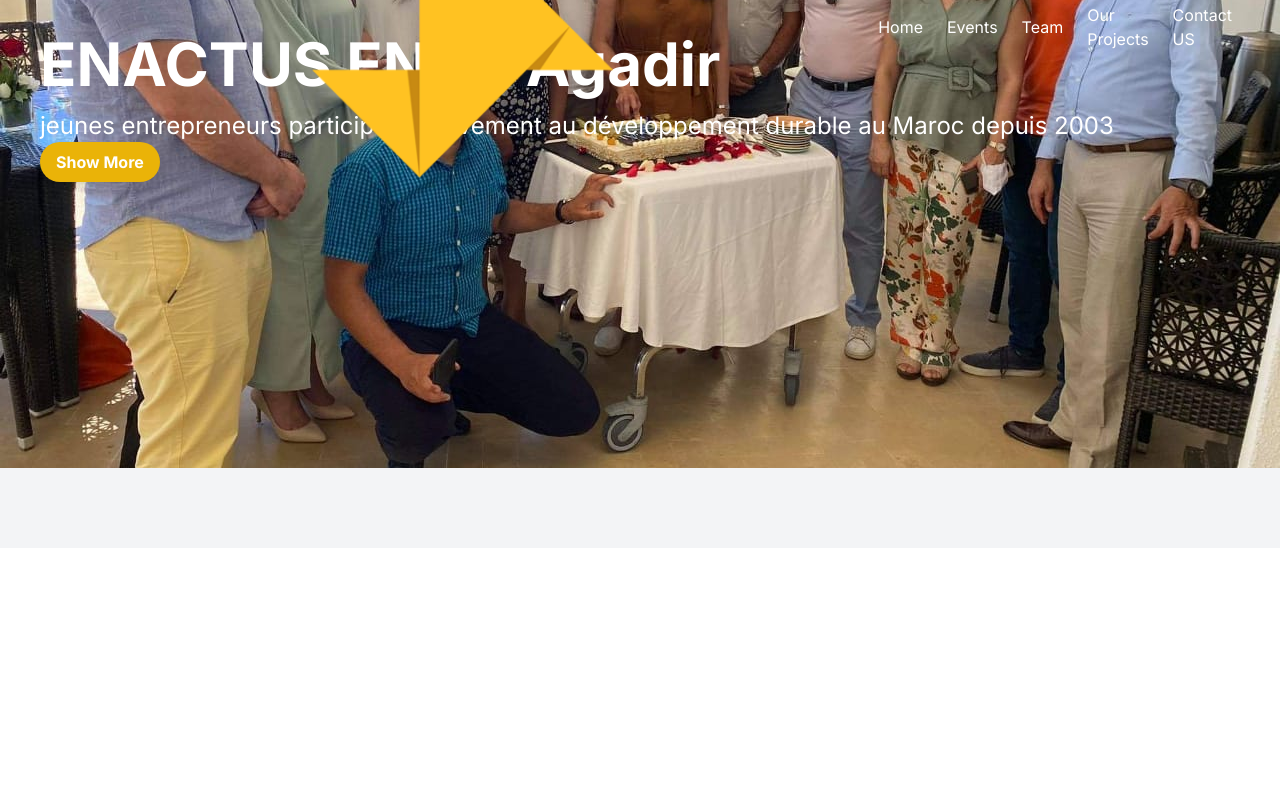
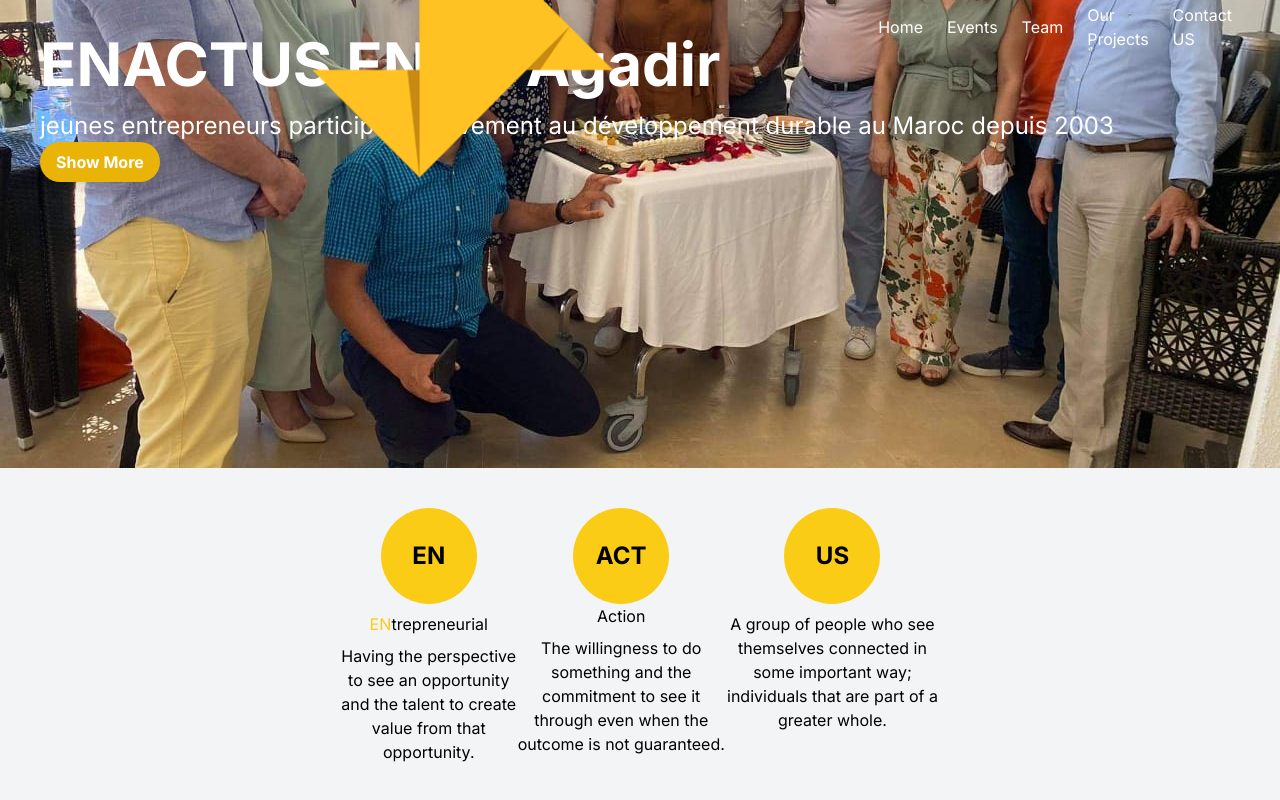
Before and after one commit to OussamaERrafif/enactusclub, a Next.js app: page /Home in a window 1280 px wide. Shown: the part 252-1052 px from the top of the page. Before the commit the page ends 800 px from the top, so only its background shows below. Built offline with nearby package versions, Linux system fonts and the light colour scheme.

Commit message:
added some things lol

```diff
--- a/app/Home/Sections/Enactus.jsx
+++ b/app/Home/Sections/Enactus.jsx
@@ -1,70 +1,41 @@
-import React, { useState } from "react";
-import Button from "../components/Button";
-
+import React from 'react';
+import circle from '../imgs/circle.png';
 
 const Enactus = () => {
-  const [selectedLetter, setSelectedLetter] = useState(null);
-
-  const handleLetterClick = (letter) => {
-    setSelectedLetter(letter);
-  };
-
-  const handleCloseCard = () => {
-    setSelectedLetter(null);
+  const style = {
+    backgroundImage: `url(${circle})`,
+    backgroundRepeat: 'no-repeat',
+    backgroundSize: 'cover',
+    backgroundPosition: 'center',
   };
 
   return (
-    <div className="flex justify-center items-center h-full ">
-
-      <div className="text-6xl font-bold">
-        <span
-          className="hover:text-yellow-500"
-          title="Entrepreneurial"
-          onClick={() => handleLetterClick("E")}
-        >
-          EN
-        </span>
-        <span
-          className="mx-4 hover:text-yellow-500"
-          title="Action-oriented"
-          onClick={() => handleLetterClick("A")}
-        >
-          ACT
-        </span>
-        <span
-          className="hover:text-yellow-500"
-          title="United States"
-          onClick={() => handleLetterClick("U")}
-        >
-          US
-        </span>
-      </div>
-      {selectedLetter && (
-        <div className="fixed top-0 left-0 w-full h-full bg-gray-900 bg-opacity-50 flex justify-center items-center">
-          <div className="bg-white p-4 rounded-lg">
-            <h2 className="text-2xl font-bold mb-2">
-              {selectedLetter === "E"
-                ? "Entrepreneurial"
-                : selectedLetter === "A"
-                ? "Action-oriented"
-                : "United States"}
-            </h2>
-            <p className="text-gray-700">
-              {selectedLetter === "E"
-                ? "Description of  Entrepreneurial"
-                : selectedLetter === "A"
-                ? "Description of Action-oriented"
-                : "Description of United States"}
-            </p>
-            <Button
-              text="Close"
-              onclick={handleCloseCard}
-            >
-            </Button>
-
+    <div>
+      <div className="flex flex-col justify-center items-center w-full h-full" style={style}>
+        <div className="flex justify-between w-1/2">
+          <div className="flex flex-col items-center">
+            <div className="w-24 h-24 rounded-full bg-yellow-400 flex justify-center items-center">
+              <span className="text-2xl font-bold">EN</span>
+            </div>
+            <h1 className='text-black mt-2'> <span className=' text-yellow-400'>EN</span>trepreneurial</h1>
+            <p className="mt-2 text-black text-center">Having the perspective to see an opportunity and the talent to create value from that opportunity.</p>
+          </div>
+          <div className="flex flex-col items-center">
+            <div className="w-24 h-24 rounded-full bg-yellow-400 flex justify-center items-center">
+              <span className="text-2xl font-bold">ACT</span>
+            </div>
+            <h1>Action</h1>
+            <p className="mt-2 text-black text-center">The willingness to do something and the commitment to see it through even when the outcome is not guaranteed.</p>
+          </div>
+          <div className="flex flex-col items-center">
+            <div className="w-24 h-24 rounded-full bg-yellow-400 flex justify-center items-center">
+              <span className="text-2xl font-bold">US</span>
+            </div>
+            <h1></h1>
+            <p className="mt-2 text-black text-center">A group of people who see themselves connected in some important way; individuals that are part of a greater whole.</p>
           </div>
         </div>
-      )}
+      </div>
     </div>
   );
 };
--- a/app/Home/page.js
+++ b/app/Home/page.js
@@ -18,8 +18,9 @@
       <div className="relative z-0">
         <Hero />
       </div>
-
-      {/* <Enactus /> */}
+      <div className='p-10'>
+      <Enactus />
+      </div>
     </div>
   );
 };
```
Also changed, not shown: app/Home/imgs/circle.png (added).
